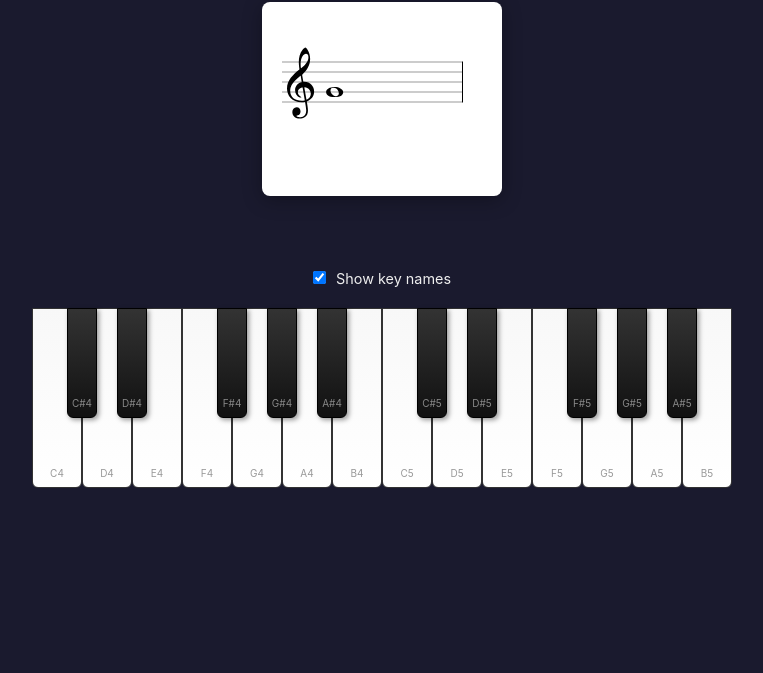
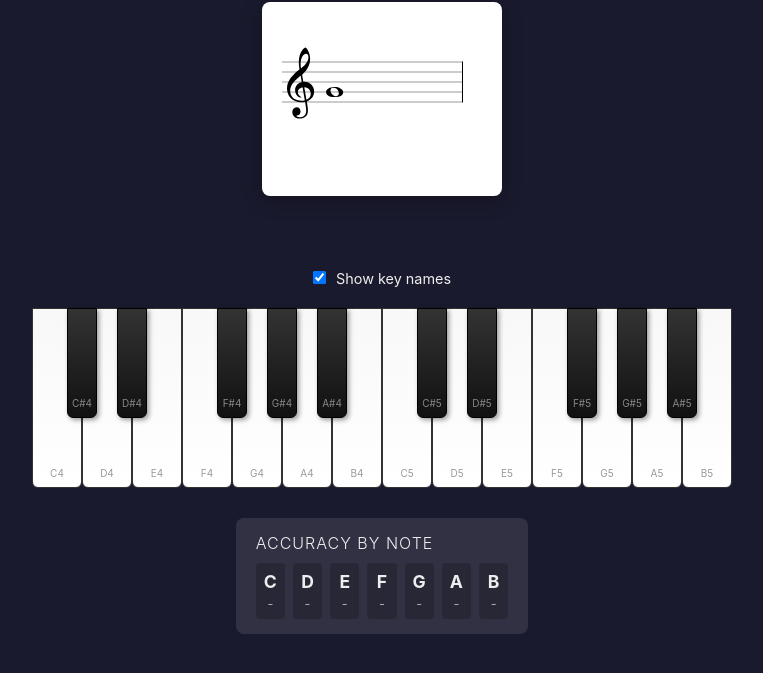
Before and after one commit to mpdatx/piano-trainer, a plain HTML site: page index.html in a window 1280 px wide. Shown: the part 67-740 px from the top of the page, without its empty margins (258-1021 px from the left). Drawn offline with Linux system fonts and the light colour scheme.

Commit message:
Add per-note accuracy tracking stats
Co-Authored-By: Claude Opus 4.5 <noreply@anthropic.com>

```diff
--- a/index.html
+++ b/index.html
@@ -116,6 +116,42 @@
         .labels-hidden .key-label {
             display: none;
         }
+        #stats {
+            margin-top: 30px;
+            background: rgba(255,255,255,0.1);
+            border-radius: 8px;
+            padding: 15px 20px;
+        }
+        #stats h2 {
+            font-size: 1rem;
+            font-weight: 300;
+            margin-bottom: 10px;
+            letter-spacing: 1px;
+        }
+        #stats-grid {
+            display: grid;
+            grid-template-columns: repeat(7, 1fr);
+            gap: 8px;
+        }
+        .note-stat {
+            text-align: center;
+            padding: 8px;
+            background: rgba(0,0,0,0.2);
+            border-radius: 4px;
+        }
+        .note-stat .note-name {
+            font-size: 1.1rem;
+            font-weight: bold;
+            margin-bottom: 4px;
+        }
+        .note-stat .note-accuracy {
+            font-size: 0.8rem;
+            color: #aaa;
+        }
+        .note-stat.perfect { background: rgba(0,200,0,0.3); }
+        .note-stat.good { background: rgba(100,200,0,0.2); }
+        .note-stat.struggling { background: rgba(200,100,0,0.2); }
+        .note-stat.bad { background: rgba(200,0,0,0.2); }
     </style>
 </head>
 <body>
@@ -130,6 +166,10 @@
     <div id="keyboard-container">
         <div id="keyboard"></div>
     </div>
+    <div id="stats">
+        <h2>ACCURACY BY NOTE</h2>
+        <div id="stats-grid"></div>
+    </div>
     <script>
         // ============================================================
         // Audio
@@ -141,11 +181,51 @@
         }
 
         // ============================================================
-        // Quiz State
+        // Quiz State & Stats
         // ============================================================
         const QUIZ_NOTES = ["C", "D", "E", "F", "G", "A", "B"];
         const QUIZ_OCTAVE = 4;
         let currentNote = null;
+        let firstAttempt = true; // Track if this is the first attempt for current note
+
+        // Stats: { C: { correct: 0, total: 0 }, ... }
+        const noteStats = {};
+        QUIZ_NOTES.forEach(note => noteStats[note] = { correct: 0, total: 0 });
+
+        function updateStatsDisplay() {
+            const grid = document.getElementById("stats-grid");
+            grid.innerHTML = "";
+
+            for (const note of QUIZ_NOTES) {
+                const stat = noteStats[note];
+                const accuracy = stat.total > 0 ? Math.round((stat.correct / stat.total) * 100) : null;
+
+                const div = document.createElement("div");
+                div.className = "note-stat";
+
+                if (accuracy !== null) {
+                    if (accuracy === 100) div.classList.add("perfect");
+                    else if (accuracy >= 80) div.classList.add("good");
+                    else if (accuracy >= 50) div.classList.add("struggling");
+                    else div.classList.add("bad");
+                }
+
+                div.innerHTML = `
+                    <div class="note-name">${note}</div>
+                    <div class="note-accuracy">${accuracy !== null ? `${accuracy}%` : '-'}</div>
+                `;
+                grid.appendChild(div);
+            }
+        }
+
+        function recordAttempt(note, wasCorrect) {
+            if (firstAttempt) {
+                noteStats[note].total++;
+                if (wasCorrect) noteStats[note].correct++;
+                updateStatsDisplay();
+            }
+            firstAttempt = false;
+        }
 
         // ============================================================
         // Staff Rendering (Single Note Quiz)
@@ -176,11 +256,13 @@
                 newNote = QUIZ_NOTES[Math.floor(Math.random() * QUIZ_NOTES.length)];
             } while (newNote === currentNote);
             currentNote = newNote;
+            firstAttempt = true;
             return currentNote;
         }
 
         function startQuiz() {
             renderQuizNote(pickRandomNote());
+            updateStatsDisplay();
         }
 
         // ============================================================
@@ -201,6 +283,7 @@
         function handleKeyClick(noteName, keyElement) {
             if (noteName === currentNote) {
                 // Correct - play note, flash green, show feedback, then next note
+                recordAttempt(currentNote, true);
                 playNote(noteName, QUIZ_OCTAVE);
                 keyElement.classList.add("correct");
                 showFeedback(true, noteName);
@@ -210,6 +293,7 @@
                 }, 400);
             } else {
                 // Wrong - flash red, show feedback
+                recordAttempt(currentNote, false);
                 keyElement.classList.add("wrong");
                 showFeedback(false, currentNote);
                 setTimeout(() => keyElement.classList.remove("wrong"), 200);
```
